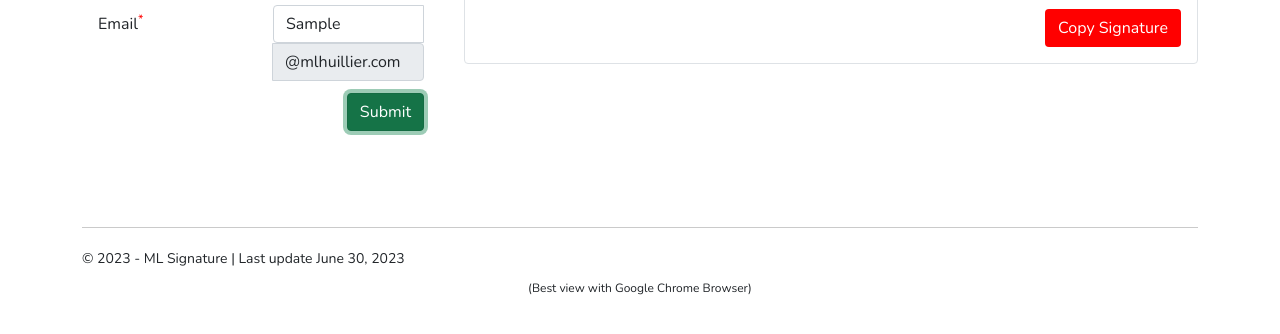
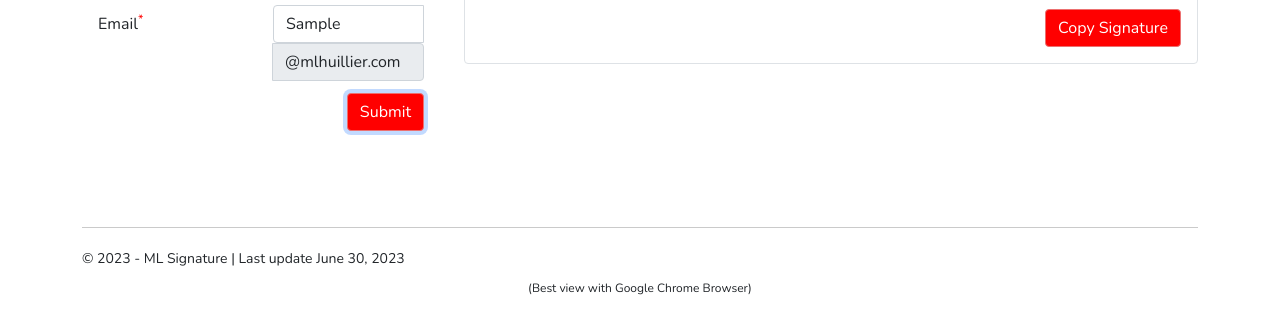
Before and after one commit to choiquin/ml-esignature, a plain HTML site: page index.html in a window 1280 px wide. Both pictures are taken after typing "Sample", "Sample", "Sample", "5551234", "Sample" into the empty fields and a click on the button "Submit". Shown: the part 346-680 px from the top of the page. Drawn offline with nearby package versions, Linux system fonts and the light colour scheme; files whose address does not match are found by name.

Commit message:
Update index.html

```diff
--- a/index.html
+++ b/index.html
@@ -46,7 +46,19 @@
      }
 
      </script>
+<style>
+  .my-btn-success {
+  color: #fff;
+  background-color: #ff0000;
+  border-color: #ec7070;
+}
+.my-btn-success:hover {
+  color: #fff;
+  background-color: #3f3e3e;
+  border-color: #b6b1b1;
+}
 
+</style>
   </head>
 
 
@@ -203,21 +215,7 @@
                       />
                     </div>
                   </div>
-                  <!-- <div class="row mb-1">
-                    <label for="mobilePhone" class="col-sm col-form-label"
-                      >Mobile Phone<sub>
-                        <em>(include the country code)</em>
-                      </sub></label
-                    >
-                    <div class="col-sm">
-                      <input
-                        type="tel"
-                        class="form-control"
-                        id="mobilePhone-input"
-                        aria-label="Mobile Phone"
-                      />
-                    </div>
-                  </div> -->
+
                   <div class="row mb-2">
                     <label for="emailAddress" class="col-sm col-form-label"
                       >Email<sup class="required">*</sup>
@@ -238,7 +236,7 @@
                     </div>
                   </div>
                   <div class="d-grid gap-2 d-md-flex justify-content-md-end">
-                    <button type="submit" class="btn btn-success" id="submit">
+                    <button type="submit" class="btn my-btn-success" id="submit">
                       Submit
                     </button>
                   </div>
@@ -262,7 +260,7 @@
 
                         <button
                           type="submit"
-                          class="btn btn-success"
+                          class="btn my-btn-success"
                           id="copyToClipboard2"
                           ;
                         >
@@ -282,26 +280,7 @@
               <div class="card border-0">
                 <div class="card-body">
                   <div id="copySignature" class="invisible">
-                    <!-- <label for="emailSignature" class="col-sm col-form-label"
-                      ><strong>Email Signature</strong>
-                    </label>
-                    <textarea
-                      name="signatureOutput"
-                      id="signatureHtml"
-                      cols="70"
-                      rows="9"
-                    ></textarea>
-                    <div class="d-grid gap-2 d-md-flex justify-content-md-end">
-                      <span class="instruction"></span
-                      ><button
-                        type="submit"
-                        class="btn btn-success"
-                        id="copyToClipboard"
-                        ;
-                      >
-                        Copy Code
-                      </button>
-                    </div> -->
+
                   </div>
                 </div>
               </div>
```
